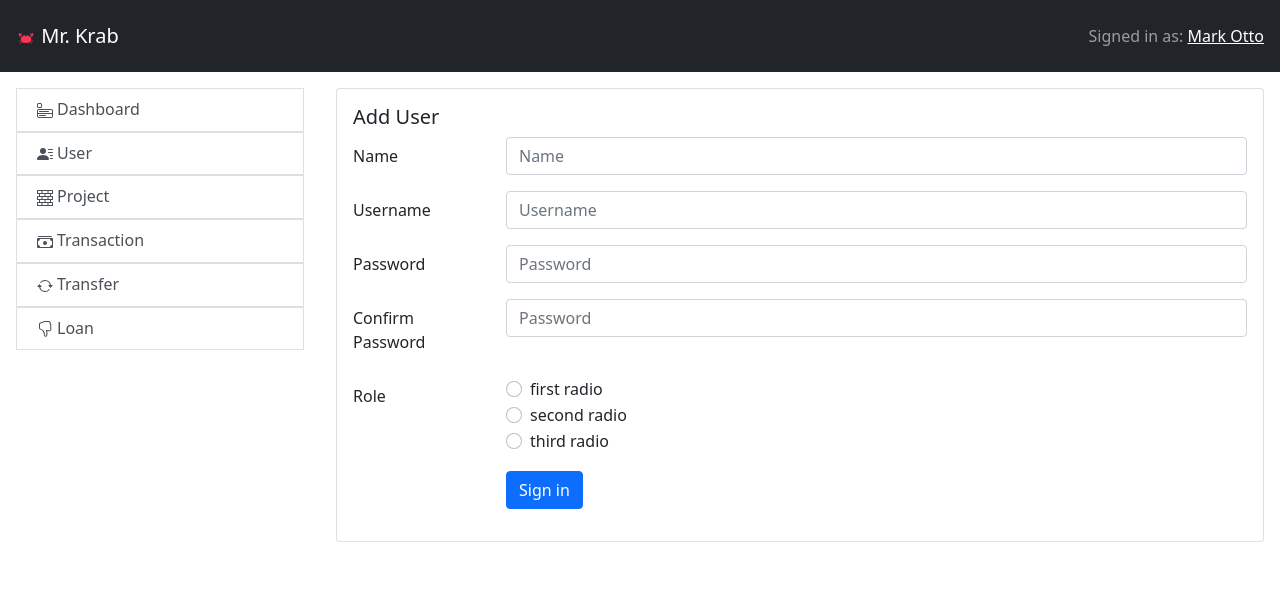
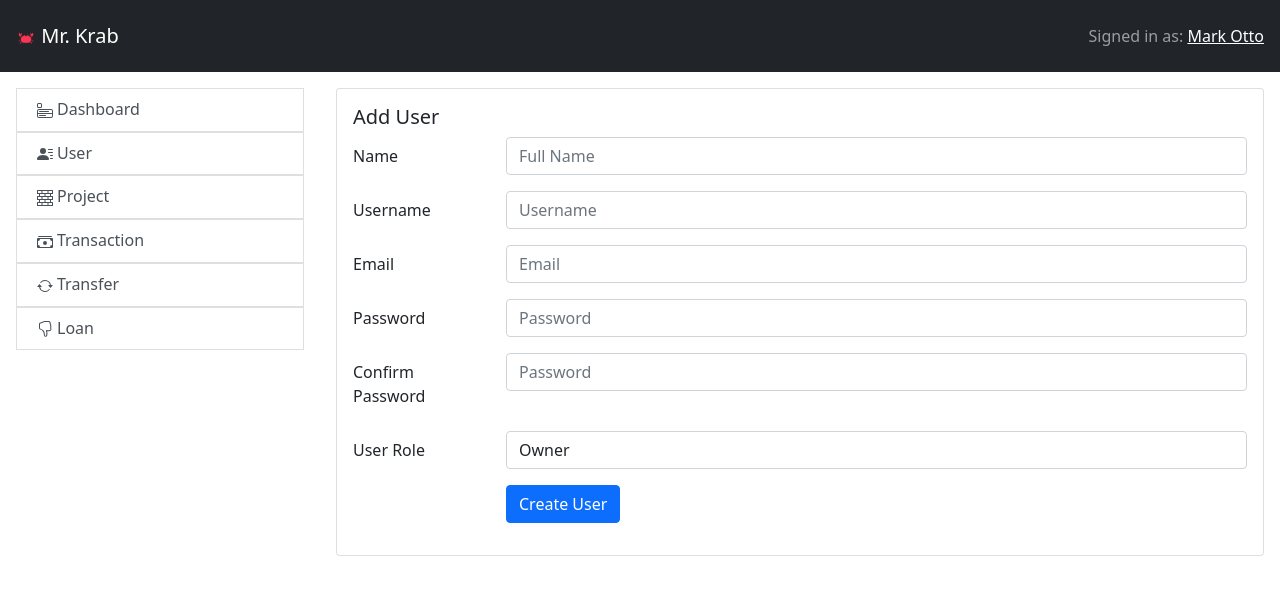
Before and after one commit to ahmadfarisfs/mrkrab-fe, a React (Create React App) app: page /user/add in a window 1280 px wide. Shown: the top 592 px of the page. Built offline with nearby package versions, Linux system fonts and the light colour scheme.

Commit message:
add user

```diff
--- a/package.json
+++ b/package.json
@@ -15,6 +15,7 @@
     "axios": "^0.21.0",
     "bootstrap": "^4.5.3",
     "bootstrap-icons": "^1.2.0",
+    "formik": "^2.2.6",
     "install": "^0.13.0",
     "node-sass": "4.14.1",
     "react": "^17.0.1",
@@ -23,9 +24,13 @@
     "react-bootstrap-table-next": "^4.0.3",
     "react-data-table-component": "^6.11.6",
     "react-dom": "^17.0.1",
+    "react-hook-form": "^6.13.1",
     "react-router-dom": "^5.2.0",
     "react-scripts": "4.0.1",
+    "react-sidebar-ui": "^1.2.1",
     "styled-components": "^5.2.1",
+    "sweetalert2": "^10.12.5",
+    "sweetalert2-react-content": "^3.2.2",
     "typescript": "^4.1.2",
     "web-vitals": "^0.2.4"
   },
--- a/src/pages/user/addusers.tsx
+++ b/src/pages/user/addusers.tsx
@@ -1,81 +1,130 @@
 import '../../App.css';
-import React, { useEffect, useState } from 'react';
+import React, { useEffect, useRef, useState } from 'react';
 import { PlusCircle, CashStack, Bricks, Cash, Trash, PlusCircleFill } from 'react-bootstrap-icons';
 import { Card, Row, Col, Form, Container, Button, Badge } from 'react-bootstrap';
 import { BrowserRouter, withRouter } from "react-router-dom";
 import { stringify } from 'querystring';
 import { useHistory, Route } from 'react-router-dom';
-const AddUserPage=()=>{
-    return(
+import { useForm } from 'react-hook-form';
+import Swal from 'sweetalert2'
+import withReactContent from 'sweetalert2-react-content'
+
+const MySwal = withReactContent(Swal)
+const AddUserPage = () => {
+  const { register, errors, handleSubmit, watch } = useForm({ mode: 'onChange', });
+  const onSubmit = (data: any) => {console.log(data);
+
+    MySwal.fire(
+{      title:'Are you sure ?',
+showCancelButton: true,
+      icon:'question',}
+    )
+
+
+  };
+
+  const password = useRef({});
+  password.current = watch("Password", "");
+  console.log(errors);
+  return (
     <Card>
 
       <Card.Body>
         <Card.Title>Add User</Card.Title>
-            <Form>
-  <Form.Group as={Row} controlId="formHorizontalEmail">
+        <Form onSubmit={handleSubmit(onSubmit)} noValidate>
+
+          <Form.Group as={Row} controlId="user.fullname">
             <Form.Label column sm={2}>
               Name
             </Form.Label>
             <Col sm={10}>
-      <Form.Control type="text" placeholder="Name" />
+              <Form.Control
+
+                name="FullName"
+                //isValid={errors.FullName}
+                isInvalid={!!errors.FullName}
+                ref={register({ required: true, maxLength: 40 })}
+                type="text"
+                placeholder="Full Name" />
+
+              <Form.Control.Feedback type='invalid'>Name is required and must be less than 40 character</Form.Control.Feedback>
             </Col>
+
           </Form.Group>
-  <Form.Group as={Row} controlId="formHorizontalEmail">
+
+          <Form.Group as={Row} controlId="user.username">
             <Form.Label column sm={2}>
               Username
     </Form.Label>
             <Col sm={10}>
-      <Form.Control type="text" placeholder="Username" />
+              <Form.Control
+
+                isInvalid={errors.Username}
+                ref={register({ required: true, maxLength: 40, pattern: /^[a-z0-9_-]{3,16}$/ })}
+                name="Username"
+                type="text" placeholder="Username" />
+              <Form.Control.Feedback type='invalid'>Username must have 3 to 16 alphanumeric character that may include _ and -</Form.Control.Feedback>
             </Col>
           </Form.Group>
-  <Form.Group as={Row} controlId="formHorizontalPassword">
+
+          <Form.Group as={Row} controlId="user.email">
+            <Form.Label column sm={2}>
+              Email
+    </Form.Label>
+            <Col sm={10}>
+              <Form.Control isInvalid={errors.Email} name="Email"
+                ref={register({ required: true, pattern: /^([a-zA-Z0-9._%-]+@[a-zA-Z0-9.-]+\.[a-zA-Z]{2,6})*$/ })} type="email" placeholder="Email" />
+              <Form.Control.Feedback type='invalid'>Invalid Email</Form.Control.Feedback>
+            </Col>
+          </Form.Group>
+
+
+          <Form.Group as={Row} controlId="user.password"
+
+          >
             <Form.Label column sm={2}>
               Password
     </Form.Label>
             <Col sm={10}>
-      <Form.Control type="password" placeholder="Password" />
+              <Form.Control
+                isInvalid={errors.Password}
+                ref={register({ required: true, pattern: /(?=(.*[0-9]))((?=.*[A-Za-z0-9])(?=.*[A-Z])(?=.*[a-z]))^.{8,}$/ })}
+                name="Password"
+                type="password" placeholder="Password" />
+              <Form.Control.Feedback type='invalid'>Password must have 1 lowercase letter, 1 uppercase letter, 1 number, and be at least 8 characters long</Form.Control.Feedback>
             </Col>
           </Form.Group>
-  <Form.Group as={Row} controlId="formHorizontalPassword">
+          <Form.Group as={Row} controlId="user.confirmpassword">
             <Form.Label column sm={2}>
               Confirm Password
     </Form.Label>
             <Col sm={10}>
-      <Form.Control type="password" placeholder="Password" />
+              <Form.Control ref={register({
+                validate: value =>
+                  value === password.current || "The passwords do not match"
+              })}
+                name="PasswordConfirm"
+                isInvalid={errors.PasswordConfirm}
+                type="password" placeholder="Password" />
+              <Form.Control.Feedback type='invalid'>Password does not match</Form.Control.Feedback>
             </Col>
+
           </Form.Group>
-  <fieldset>
-    <Form.Group as={Row}>
-      <Form.Label as="legend" column sm={2}>
-        Role
-      </Form.Label>
+          <Form.Group as={Row} controlId="exampleForm.ControlSelect1">
+            <Form.Label column >User Role</Form.Label>
             <Col sm={10}>
-        <Form.Check
-          type="radio"
-          label="first radio"
-          name="formHorizontalRadios"
-          id="formHorizontalRadios1"
-        />
-        <Form.Check
-          type="radio"
-          label="second radio"
-          name="formHorizontalRadios"
-          id="formHorizontalRadios2"
-        />
-        <Form.Check
-          type="radio"
-          label="third radio"
-          name="formHorizontalRadios"
-          id="formHorizontalRadios3"
-        />
-      </Col>
+              <Form.Control as="select">
+              <option>Owner</option>
+                <option>System Admin</option>
+                <option>Secretary</option>
+                <option>Member</option>
+              </Form.Control></Col>
           </Form.Group>
-  </fieldset>
 
 
           <Form.Group as={Row}>
             <Col sm={{ span: 10, offset: 2 }}>
-      <Button type="submit">Sign in</Button>
+              <Button type="submit">Create User</Button>
             </Col>
           </Form.Group>
         </Form>
```
Also changed, not shown: 1 other file (tests, documents, lock files or other folders). Lines whose indentation alone changed are shown as unchanged.
